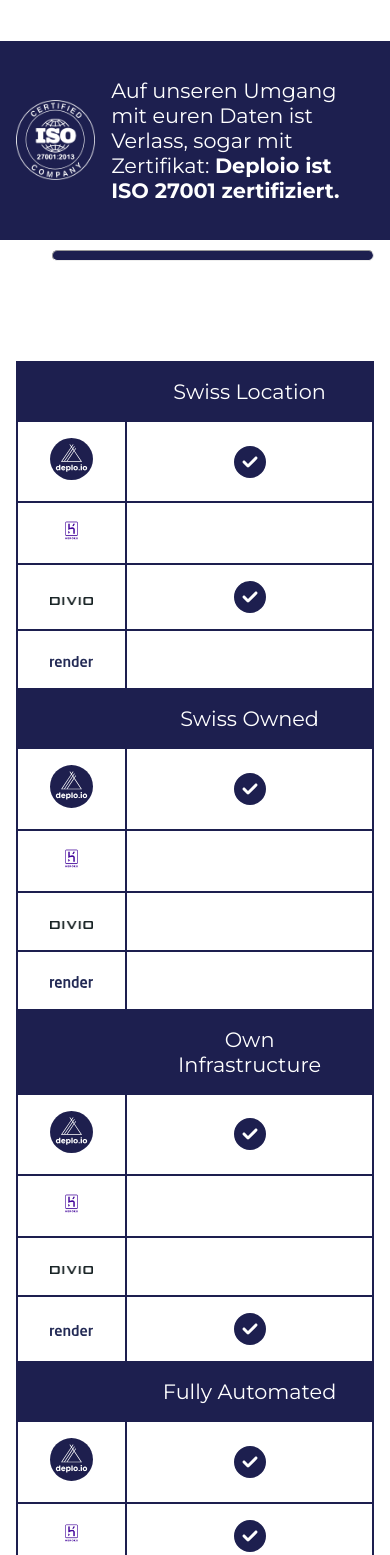
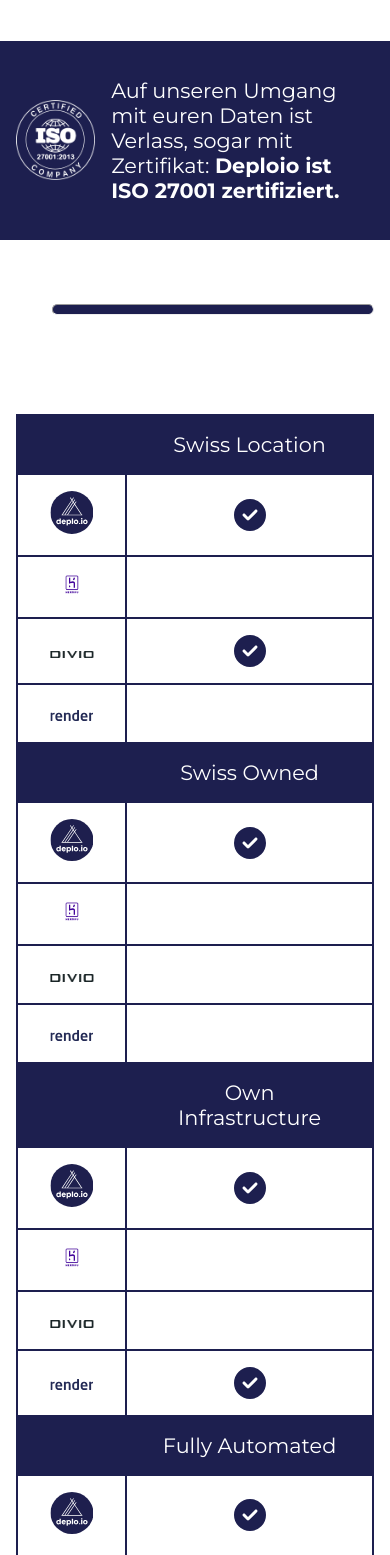
Before and after one commit to ninech/deploio-site, a PHP site: page / in a window 390 px wide. Shown: the part 3228-4783 px from the top of the page. Run offline with PHP 8.4, Linux system fonts and the light colour scheme; some libraries are stand-ins or nearby versions; grey boxes are pictures that could not be loaded.

Commit message:
Fix css issues

```diff
--- a/src/style.scss
+++ b/src/style.scss
@@ -349,10 +349,14 @@ table.comparison {
 
   .table-logo {
     max-height: 5rem;
+    position: relative;
+    left: 50%;
+    transform: translate(-50%, 0);
   }
 
   th {
     color: $text-light;
+    padding: 1rem;
   }
 
   thead {
@@ -551,6 +555,10 @@ table.comparison {
     width: 100%;
   }
 
+  hr.pretty-hr {
+    margin-top: 2rem;
+  }
+
   h1 {
     text-align: center;
   }
@@ -600,8 +608,6 @@ table.comparison {
   }
 
   .section-certificate {
-    margin-bottom: -2rem;
-
     .certificate {
       margin-top: 2rem;
       margin-left: -2rem;
```
Also changed, not shown: public/assets/stylesheets/style.css, 1 other file.
